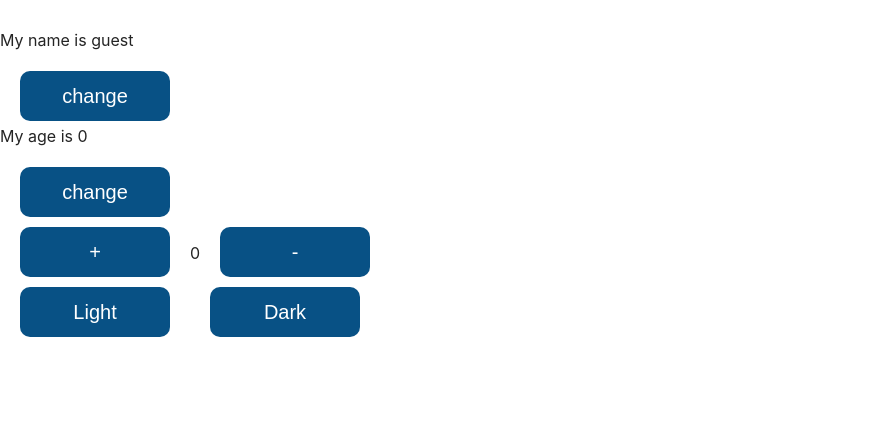
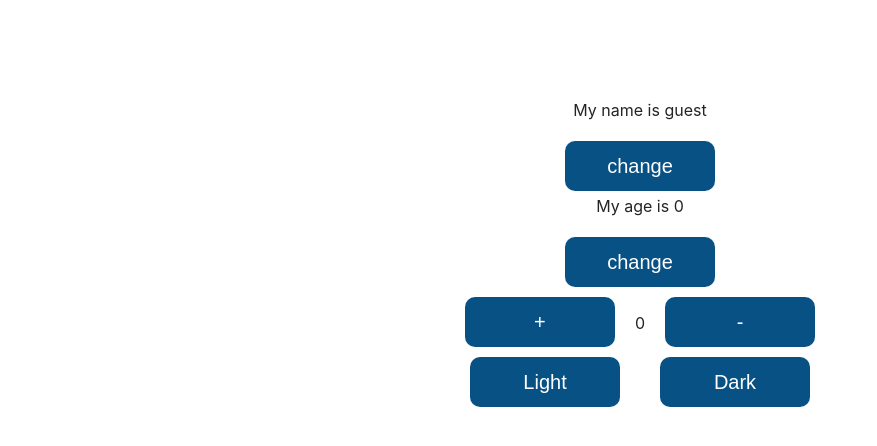
Before and after one commit to Leen-odeh3/react-training-2023, a React (Create React App) app: page / in a window 1280 px wide. Shown: the top 446 px of the page, without its empty margins (0-877 px from the left). Built offline with nearby package versions, Linux system fonts and the light colour scheme.

Commit message:
update styles

```diff
--- a/src/component/Usestate/Usestate.scss
+++ b/src/component/Usestate/Usestate.scss
@@ -4,7 +4,9 @@ div{
     }
     &.app{
         height: 100vh;
-        padding-top: 30px;
+        padding-top: 100px;
+        text-align: center;
+
     button{
         width:150px;
         height:50px;
```
